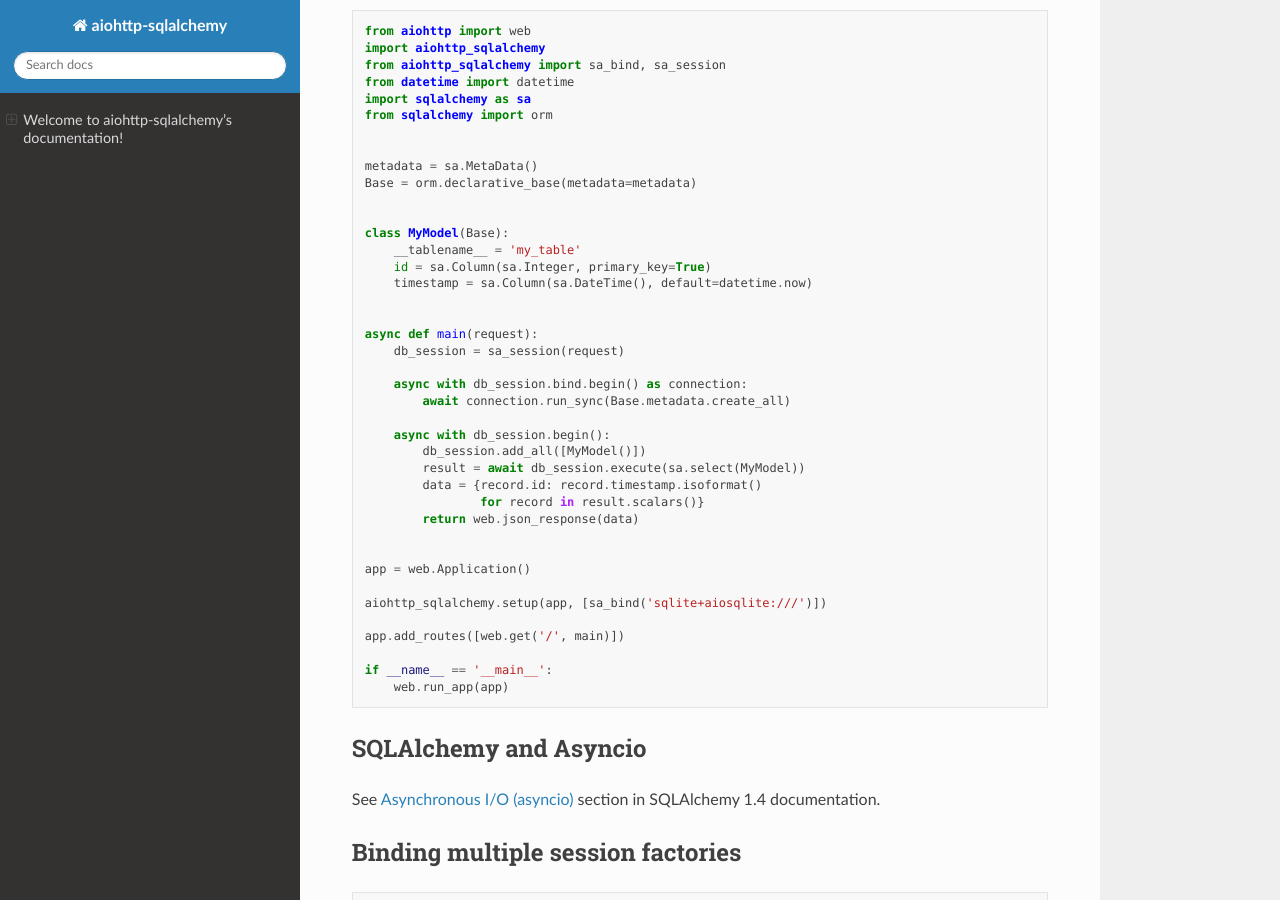
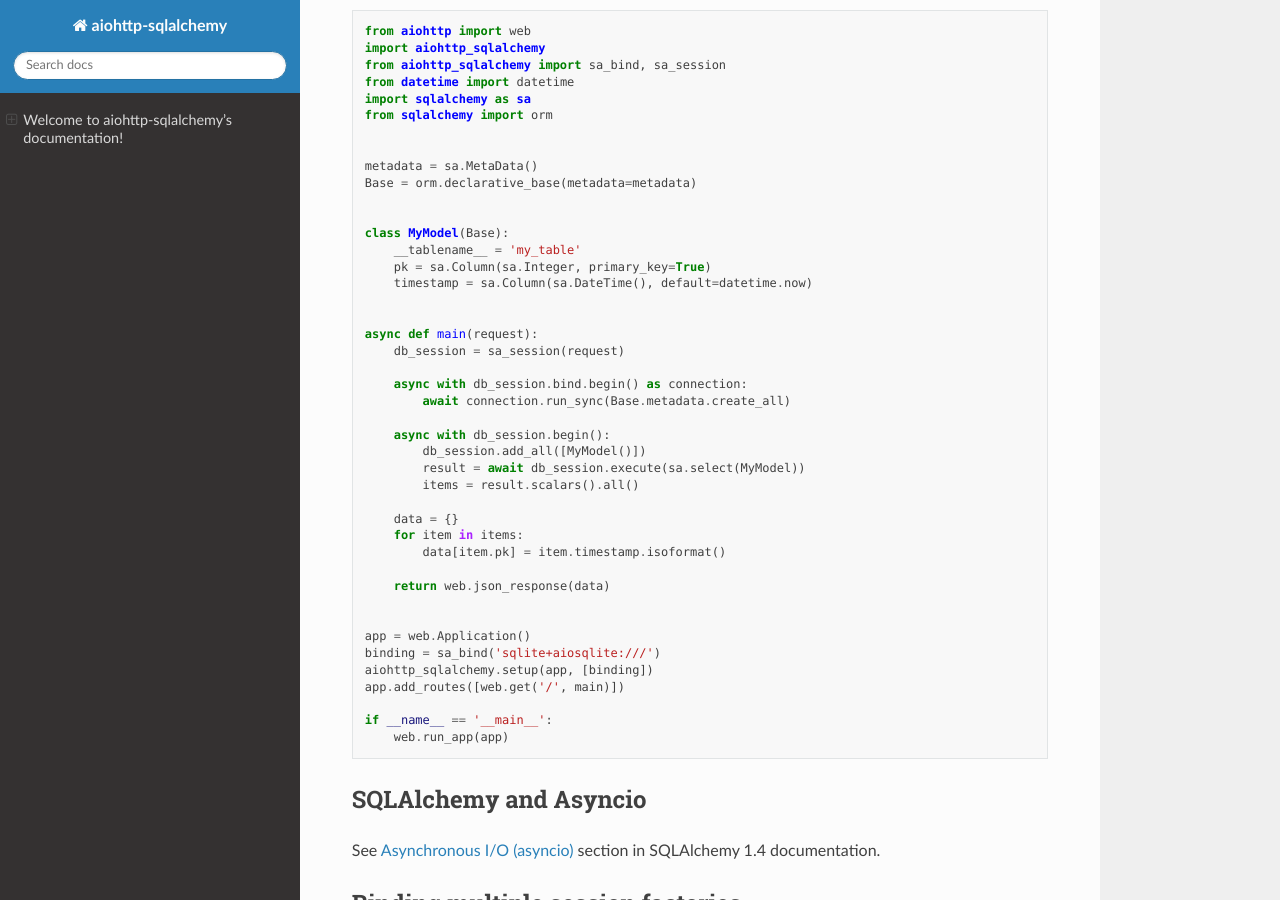
Before and after one commit to ri-gilfanov/aiohttp-sqlalchemy, a Sphinx documentation site: the page built from docs/index.rst, in a window 1280 px wide and 900 px high, scrolled down 1372 px. Built offline with Sphinx 7.4.7 and the Read the Docs theme 2.0.0, drawn with Linux system fonts in a browser that asks for light colours.

Commit message:
Update simple example

```diff
--- a/docs/index.rst
+++ b/docs/index.rst
@@ -75,7 +75,7 @@
 
   class MyModel(Base):
       __tablename__ = 'my_table'
-      id = sa.Column(sa.Integer, primary_key=True)
+      pk = sa.Column(sa.Integer, primary_key=True)
       timestamp = sa.Column(sa.DateTime(), default=datetime.now)
 
 
@@ -88,15 +88,18 @@
       async with db_session.begin():
           db_session.add_all([MyModel()])
           result = await db_session.execute(sa.select(MyModel))
-          data = {record.id: record.timestamp.isoformat()
-                  for record in result.scalars()}
-          return web.json_response(data)
+          items = result.scalars().all()
+
+      data = {}
+      for item in items:
+          data[item.pk] = item.timestamp.isoformat()
+
+      return web.json_response(data)
 
 
   app = web.Application()
-
-  aiohttp_sqlalchemy.setup(app, [sa_bind('sqlite+aiosqlite:///')])
-
+  binding = sa_bind('sqlite+aiosqlite:///')
+  aiohttp_sqlalchemy.setup(app, [binding])
   app.add_routes([web.get('/', main)])
 
   if __name__ == '__main__':
```
Also changed, not shown: README.rst (+10 -7 lines), 1 other file.
